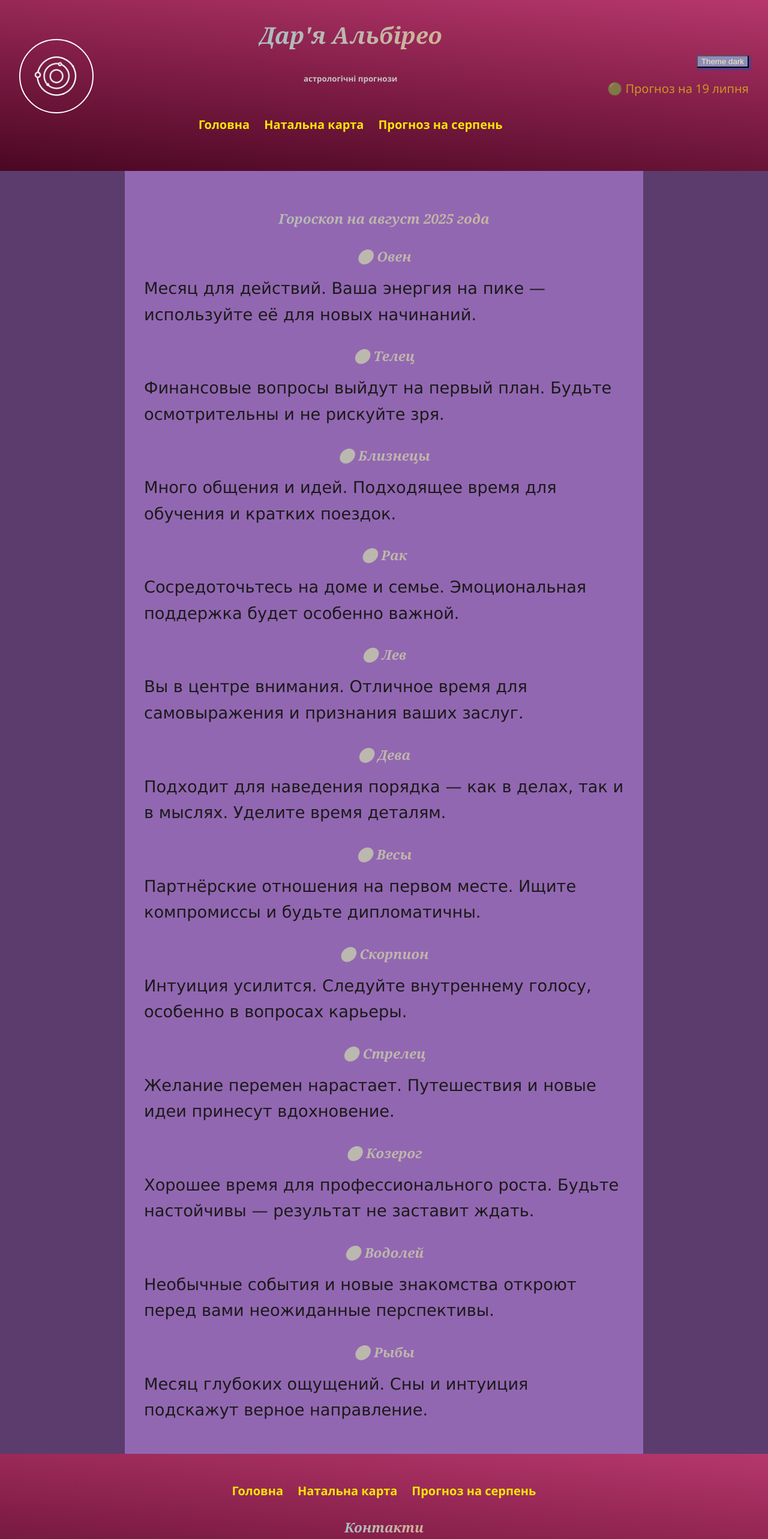
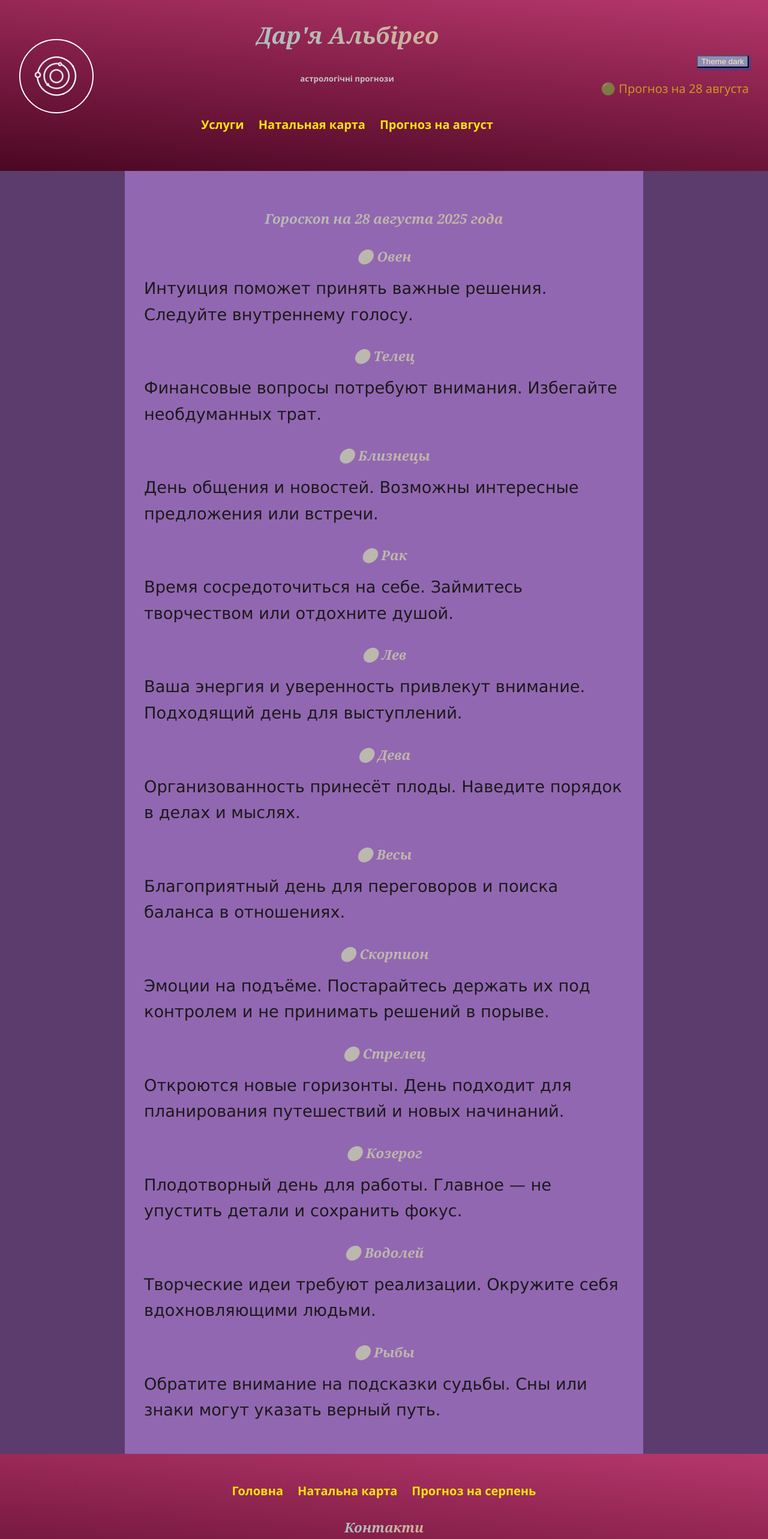
Before and after one commit to co-forester/react-astro-app, a React (Create React App) app in the folder frontend/: page /App/horoscope_july19 in a window 1280 px wide. Shown: the top 2566 px of the page at 60% size. Built offline with nearby package versions, Linux system fonts and the light colour scheme.

Commit message:
Оновив фронтенд

```diff
--- a/frontend/src/components/Header/Header.tsx
+++ b/frontend/src/components/Header/Header.tsx
@@ -44,19 +44,19 @@ const Header = () => {
             to="/App/home"
             className={({ isActive }) => isActive ? css.activeLink : undefined}
            >
-            Головна
+            Услуги
            </NavLink>
            <NavLink
             to="/App/natal_chart"
             className={({ isActive }) => isActive ? css.activeLink : undefined}
            >
-            Натальна карта
+            Натальная карта
            </NavLink>
            <NavLink
             to="/App/forecast_august_2025"
             className={({ isActive }) => isActive ? css.activeLink : undefined}
            >
-            Прогноз на серпень
+            Прогноз на август
            </NavLink>
           </nav>
         </div>
@@ -74,7 +74,7 @@ const Header = () => {
             to="/App/horoscope_july19"
             className={({ isActive }) => isActive ? css.activeLink : undefined}
           >
-            🟢 Прогноз на 19 липня
+            🟢 Прогноз на 28 августа
           </NavLink>
         </div>
       </div>
--- a/frontend/src/components/HoroscopeJuly19/HoroscopeJuly19.tsx
+++ b/frontend/src/components/HoroscopeJuly19/HoroscopeJuly19.tsx
@@ -29,43 +29,43 @@ return (
   <div>
 
   <main className={theme ? css.mainLight : css.mainDark}>
-    <h2>Гороскоп на август 2025 года</h2>
+    <h2>Гороскоп на 28 августа 2025 года</h2>
 
     <h2>♈ Овен</h2>
-    <p>Месяц для действий. Ваша энергия на пике — используйте её для новых начинаний.</p>
+    <p>Интуиция поможет принять важные решения. Следуйте внутреннему голосу.</p>
 
     <h2>♉ Телец</h2>
-    <p>Финансовые вопросы выйдут на первый план. Будьте осмотрительны и не рискуйте зря.</p>
+    <p>Финансовые вопросы потребуют внимания. Избегайте необдуманных трат.</p>
 
     <h2>♊ Близнецы</h2>
-    <p>Много общения и идей. Подходящее время для обучения и кратких поездок.</p>
+    <p>День общения и новостей. Возможны интересные предложения или встречи.</p>
 
     <h2>♋ Рак</h2>
-    <p>Сосредоточьтесь на доме и семье. Эмоциональная поддержка будет особенно важной.</p>
+    <p>Время сосредоточиться на себе. Займитесь творчеством или отдохните душой.</p>
 
     <h2>♌ Лев</h2>
-    <p>Вы в центре внимания. Отличное время для самовыражения и признания ваших заслуг.</p>
+    <p>Ваша энергия и уверенность привлекут внимание. Подходящий день для выступлений.</p>
 
     <h2>♍ Дева</h2>
-    <p>Подходит для наведения порядка — как в делах, так и в мыслях. Уделите время деталям.</p>
+    <p>Организованность принесёт плоды. Наведите порядок в делах и мыслях.</p>
 
     <h2>♎ Весы</h2>
-    <p>Партнёрские отношения на первом месте. Ищите компромиссы и будьте дипломатичны.</p>
+    <p>Благоприятный день для переговоров и поиска баланса в отношениях.</p>
 
     <h2>♏ Скорпион</h2>
-    <p>Интуиция усилится. Следуйте внутреннему голосу, особенно в вопросах карьеры.</p>
+    <p>Эмоции на подъёме. Постарайтесь держать их под контролем и не принимать решений в порыве.</p>
 
     <h2>♐ Стрелец</h2>
-    <p>Желание перемен нарастает. Путешествия и новые идеи принесут вдохновение.</p>
+    <p>Откроются новые горизонты. День подходит для планирования путешествий и новых начинаний.</p>
 
     <h2>♑ Козерог</h2>
-    <p>Хорошее время для профессионального роста. Будьте настойчивы — результат не заставит ждать.</p>
+    <p>Плодотворный день для работы. Главное — не упустить детали и сохранить фокус.</p>
 
     <h2>♒ Водолей</h2>
-    <p>Необычные события и новые знакомства откроют перед вами неожиданные перспективы.</p>
+    <p>Творческие идеи требуют реализации. Окружите себя вдохновляющими людьми.</p>
 
     <h2>♓ Рыбы</h2>
-    <p>Месяц глубоких ощущений. Сны и интуиция подскажут верное направление.</p>
+    <p>Обратите внимание на подсказки судьбы. Сны или знаки могут указать верный путь.</p>
   </main>
 
 </div>
```
